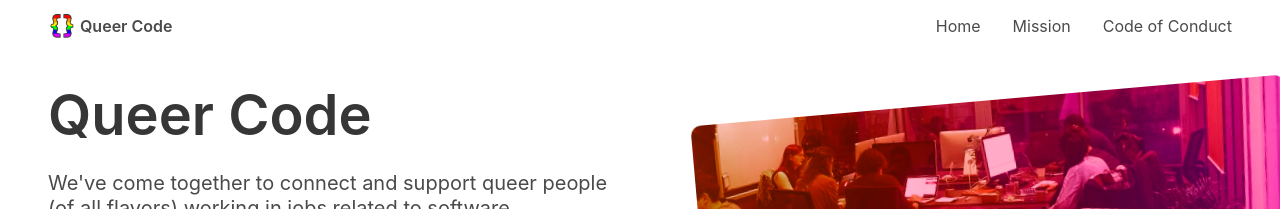
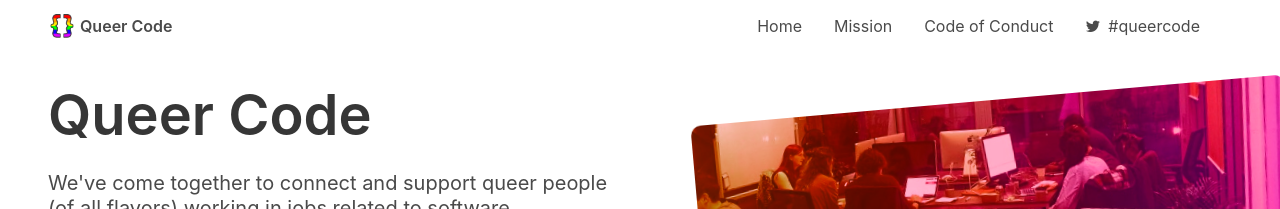
Before and after one commit to QueerCodeOrg/queercodeberlin.github.io, a Jekyll site: the page built from index.html, in a window 1280 px wide. Shown: the top 209 px of the page. Built offline with Jekyll 4.4.1, drawn with Linux system fonts in a browser that asks for light colours; comment, search, counter and statistics services are not loaded.

Commit message:
feat : added the twitter hashtag to the navbar menu items.

```diff
--- a/_includes/header.html
+++ b/_includes/header.html
@@ -1,5 +1,6 @@
 <!DOCTYPE html>
 <html lang="en">
+
 <head>
   <meta charset="UTF-8">
   <meta http-equiv="X-UA-Compatible" content="IE=edge">
@@ -16,8 +17,8 @@
   <link rel="icon" type="image/png" sizes="16x16" href="images/icons/favicon-16x16.png">
   <meta name="theme-color" content="#ffffff">
 
-  <link rel="stylesheet" href="https://cdnjs.cloudflare.com/ajax/libs/font-awesome/4.7.0/css/font-awesome.min.css"/>
-  <link rel="stylesheet" href="css/styles.css"/>
+  <link rel="stylesheet" href="https://cdnjs.cloudflare.com/ajax/libs/font-awesome/4.7.0/css/font-awesome.min.css" />
+  <link rel="stylesheet" href="css/styles.css" />
 
   <meta property="og:url" content="https://queer-code.org">
   <meta property="og:image" content="images/people.jpg">
@@ -27,14 +28,14 @@
 
   <script defer src="js/scripts.js"></script>
 </head>
+
 <body>
 
   <nav class="navbar" role="navigation" aria-label="main navigation">
     <div class="container is-fluid">
       <div class="navbar-brand">
         <a class="navbar-item navbar-item--logo" href="/">
-      <img src="images/logo.png" alt="Queer Code logo" />
-      Queer Code
+          <img src="images/logo.png" alt="Queer Code logo" /> Queer Code
         </a>
 
         <div class="navbar-item navbar-item--menu-button" data-target="navMenu">
@@ -45,9 +46,6 @@
 
       <div class="navbar-menu is-active" id="navMenu">
         <div class="navbar-end">
-      <span class="navbar-item navbar-item--slack">
-        <script async defer src="https://slackinvite-qcldn.herokuapp.com/slackin.js"></script>
-      </span>
           <a class="navbar-item" href="/">
             Home
           </a>
@@ -57,6 +55,13 @@
           <a class="navbar-item" href="coc">
             Code of Conduct
           </a>
+          <a class="navbar-item navbar-item--twitter" href="https://twitter.com/search?q=queercode">
+            <i class="fa fa-twitter" aria-hidden="true"></i>
+            #queercode
+          </a>
+          <span class="navbar-item navbar-item--slack">
+            <script async defer src="https://slackinvite-qcldn.herokuapp.com/slackin.js"></script>
+          </span>
         </div>
       </div>
     </div>
```
Also changed, not shown: 2 other files. Lines whose indentation alone changed are shown as unchanged.
